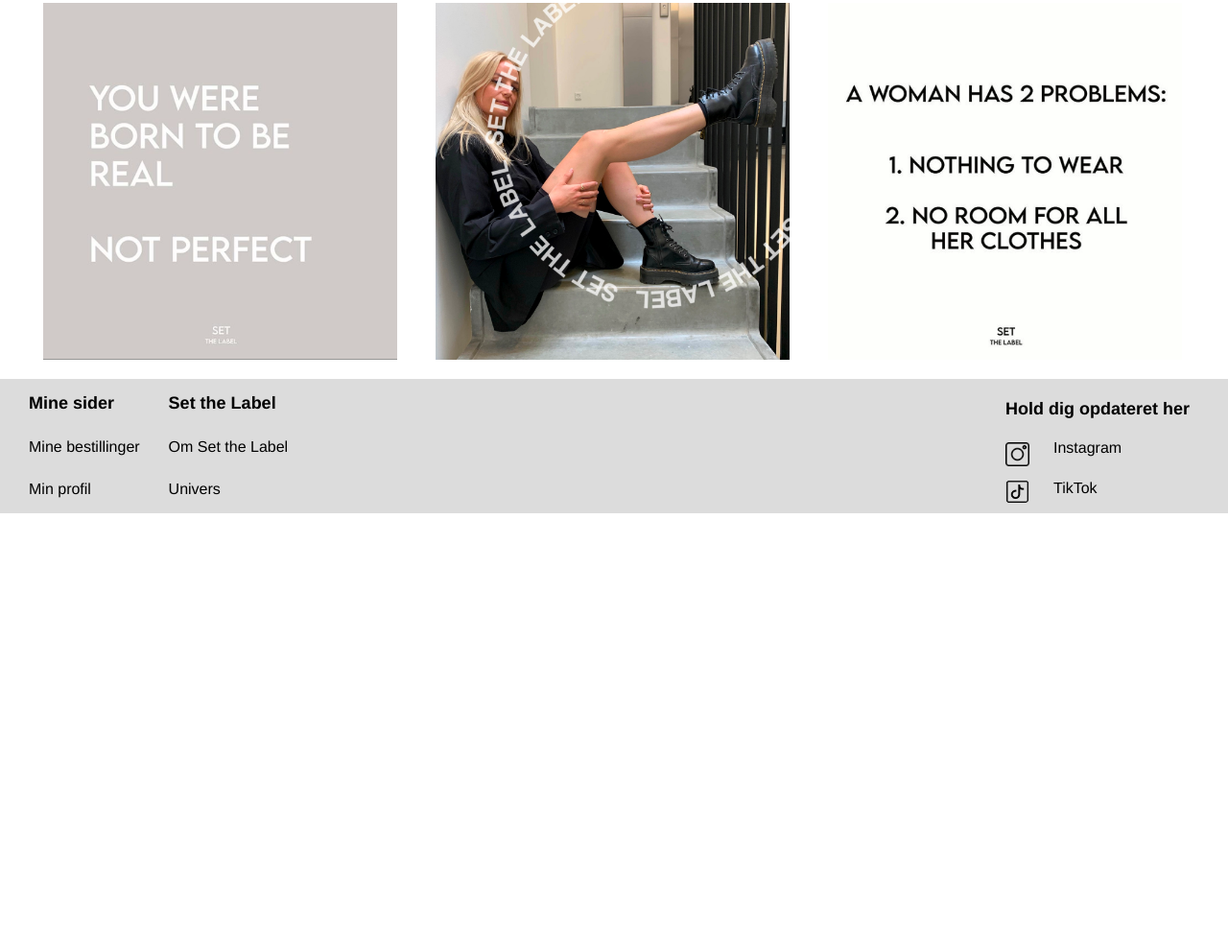
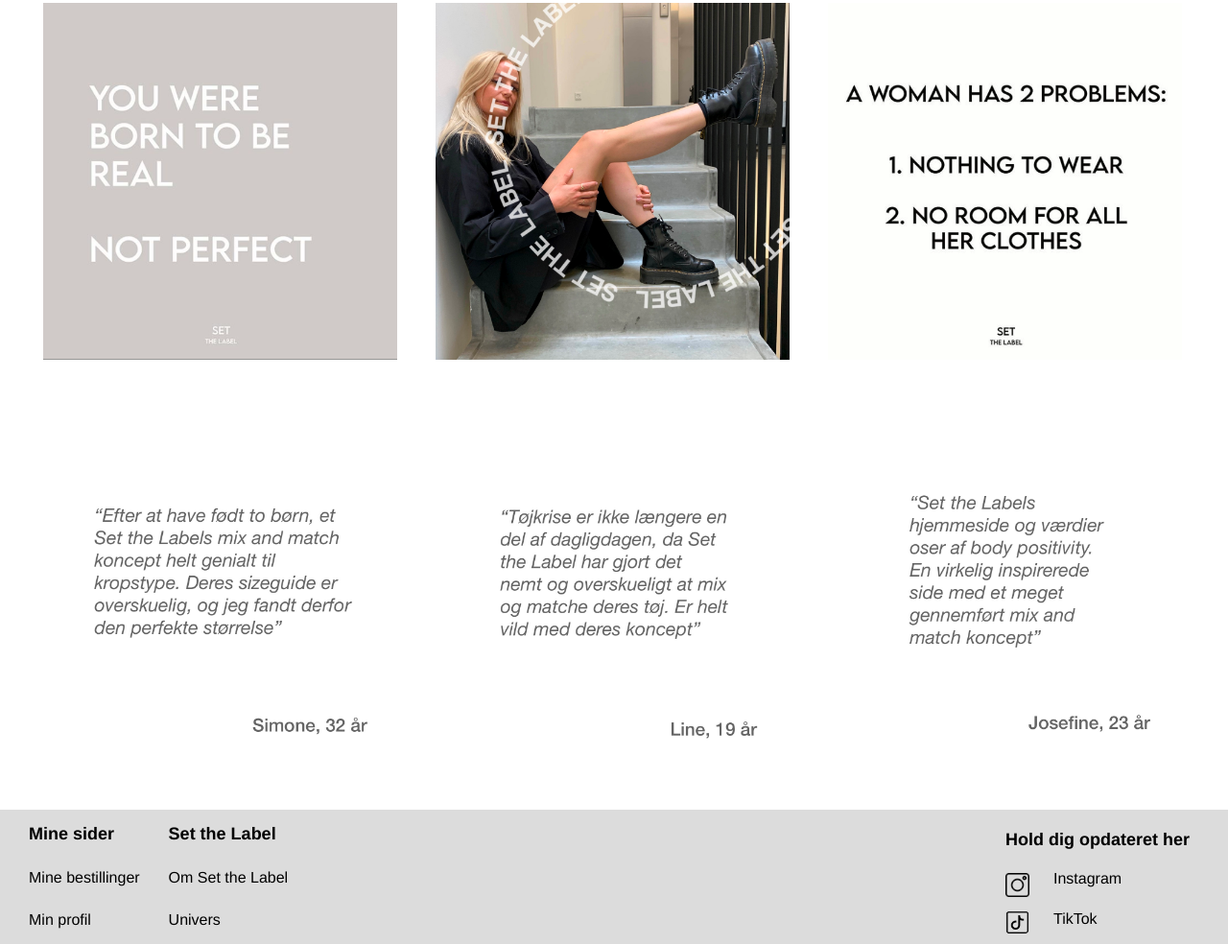
Before and after one commit to sofiaelsberg/eksamen, a plain HTML site: page univers.html in a window 1280 px wide. Shown: the part 715-1699 px from the top of the page at 96% size. Before the commit the page ends 1250 px from the top, so only its background shows below. Drawn offline with Linux system fonts and the light colour scheme; a web font is replaced by a local one.

Commit message:
tors 18.45

```diff
--- a/css/style.css
+++ b/css/style.css
@@ -800,6 +800,12 @@ footer h3 {
 
 }
 
+.udtalelser {
+    width: 70%;
+    display: block;
+    margin: auto;
+    margin-bottom: 10px;
+}
 
 
 
@@ -1172,6 +1178,12 @@ footer h3 {
         margin: 4px;
     }
 
+    .udtalelser {
+        width: 32%;
+        margin: 4px;
+        margin-bottom: 20px;
+    }
+
 
 
 
@@ -1479,7 +1491,11 @@ footer h3 {
         margin: 20px;
     }
 
-
+    .udtalelser {
+        width: 30%;
+        margin: 20px;
+        margin-bottom: 50px;
+    }
 
 
 }
--- a/univers.html
+++ b/univers.html
@@ -78,6 +78,17 @@
 
         </div>
 
+        <div class="univers-container">
+
+            <img class="udtalelser" src="images/udtalelse1.jpg" alt="Udtalelse 1">
+
+            <img class="udtalelser" src="images/udtalelse2.jpg" alt="Udtalelse 2">
+
+            <img class="udtalelser" src="images/udtalelse3.jpg" alt="Udtalelse 3">
+
+
+        </div>
+
     </main>
     <footer>
 
```
Also changed, not shown: images/udtalelse1.jpg (added), images/udtalelse2.jpg (added), images/udtalelse3.jpg (added).
